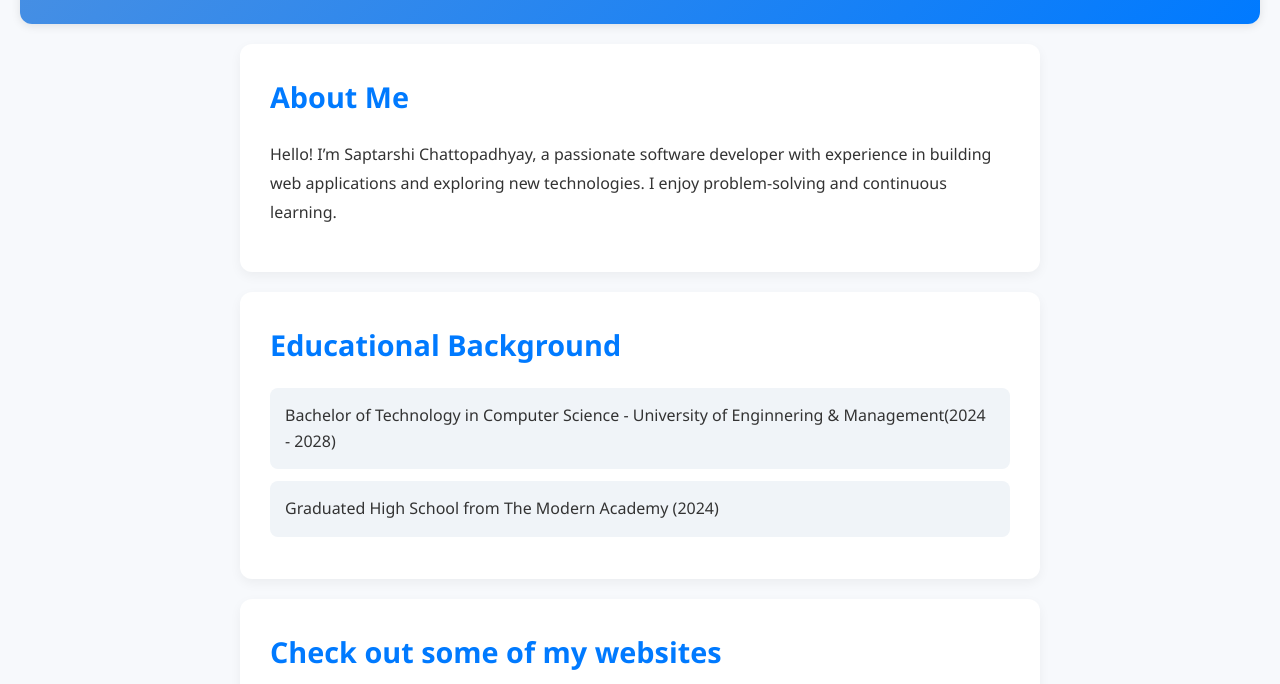
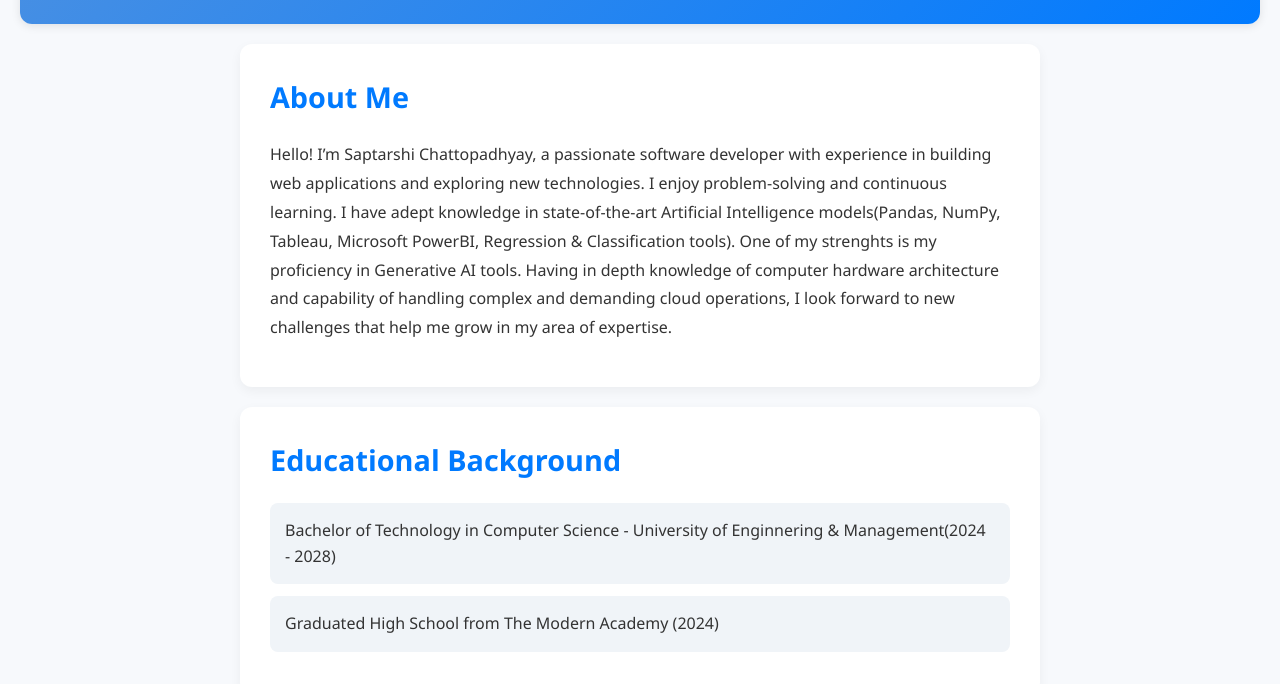
Before and after one commit to saptarshi543/saptarshi543.github.io, a plain HTML site: page index.html in a window 1280 px wide. Shown: the part 114-798 px from the top of the page. Drawn offline with Linux system fonts and the light colour scheme.

Commit message:
updated about

```diff
--- a/index.html
+++ b/index.html
@@ -114,7 +114,7 @@
 
     <section>
         <h2>About Me</h2>
-        <p>Hello! I’m Saptarshi Chattopadhyay, a passionate software developer with experience in building web applications and exploring new technologies. I enjoy problem-solving and continuous learning.</p>
+        <p>Hello! I’m Saptarshi Chattopadhyay, a passionate software developer with experience in building web applications and exploring new technologies. I enjoy problem-solving and continuous learning. I have adept knowledge in state-of-the-art Artificial Intelligence models(Pandas, NumPy, Tableau, Microsoft PowerBI, Regression & Classification tools). One of my strenghts is my proficiency in Generative AI tools. Having in depth knowledge of computer hardware architecture and capability of handling complex and demanding cloud operations, I look forward to new challenges that help me grow in my area of expertise.</p>
     </section>
 
     <section>
```
